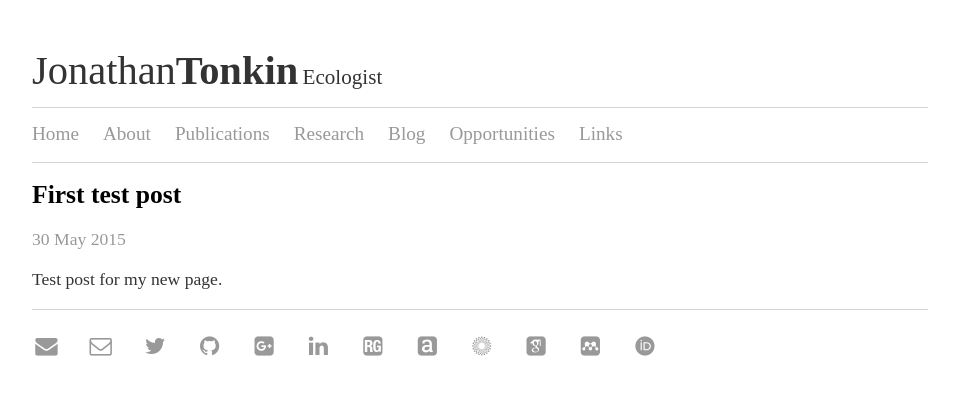
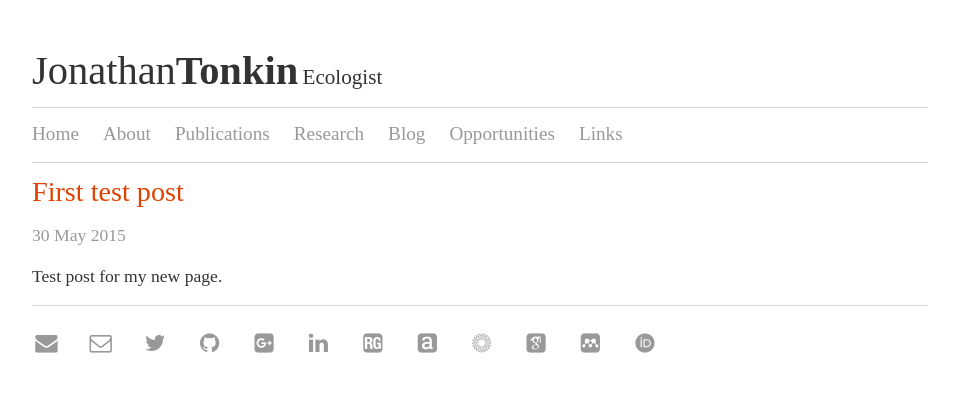
Before and after one commit to jdtonkin/jdtonkin.github.io, a Jekyll site: the page built from _posts/2015-05-30-First-test-post.md.md, in a window 1280 px wide. Shown: the top 395 px of the page, without its empty margins (160-1119 px from the left). Built offline with Jekyll 4.4.1, drawn with Linux system fonts in a browser that asks for light colours; nearby versions of some CDN libraries; some web fonts are replaced.

Commit message:
Update post.html

```diff
--- a/_layouts/post.html
+++ b/_layouts/post.html
@@ -2,7 +2,9 @@
 layout: default
 ---
 
-<h1>{{ page.title }}</h1>
+
+<p class="meta"><span style="font-size: 1.6em; font-weight: normal; color: #E14000;">{{ page.title }}</span></p>
+
 <p class="meta"><span style="color:#999">{{ page.date | date_to_string }}</span></p>
 
 <div class="post">
```
